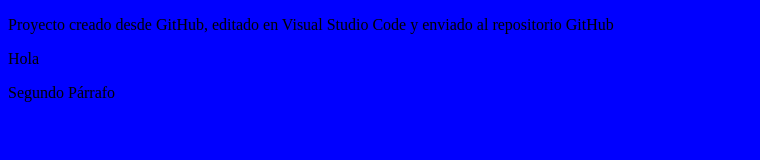
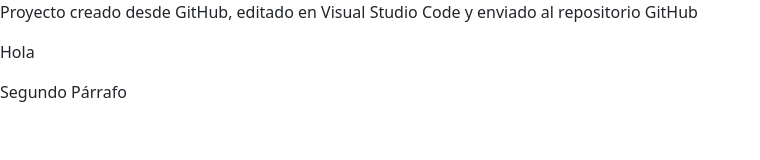
Before and after one commit to MFernandaQuinteroSoto/Proyectro-web-con-VSC, a website: page Index.html in a window 1280 px wide. Shown: the whole page, without its empty margins (0-760 px from the left). Drawn offline with nearby package versions, Linux system fonts and the light colour scheme.

Commit message:
agregando npm al proyecto

```diff
--- a/Index.html
+++ b/Index.html
@@ -4,12 +4,15 @@
     <meta charset="UTF-8">
     <meta http-equiv="X-UA-Compatible" content="IE=edge">
     <meta name="viewport" content="width=device-width, initial-scale=1.0">
-    <link rel="stylesheet" type="text/css" href="MiEstilo.css">
-    <title>Document</title>
+    <link rel="stylesheet" type="text/css" href="node_modules/bootstrap/dist/css/bootstrap.css">
+    <title>Página</title> <!-- <%= title %>  asi recive los objetos del JS -->
 </head>
 <body>
     <p>Proyecto creado desde GitHub, editado en Visual Studio Code y enviado al repositorio GitHub</p>
     <p>Hola</p>
     <p>Segundo Párrafo</p>
+
+
+
 </body>
 </html>
--- /dev/null
+++ b/Prueba.js
@@ -0,0 +1 @@
+console.log('Hola');
```
Also changed, not shown: package.json (added, +27 -0 lines), 1 other file.
